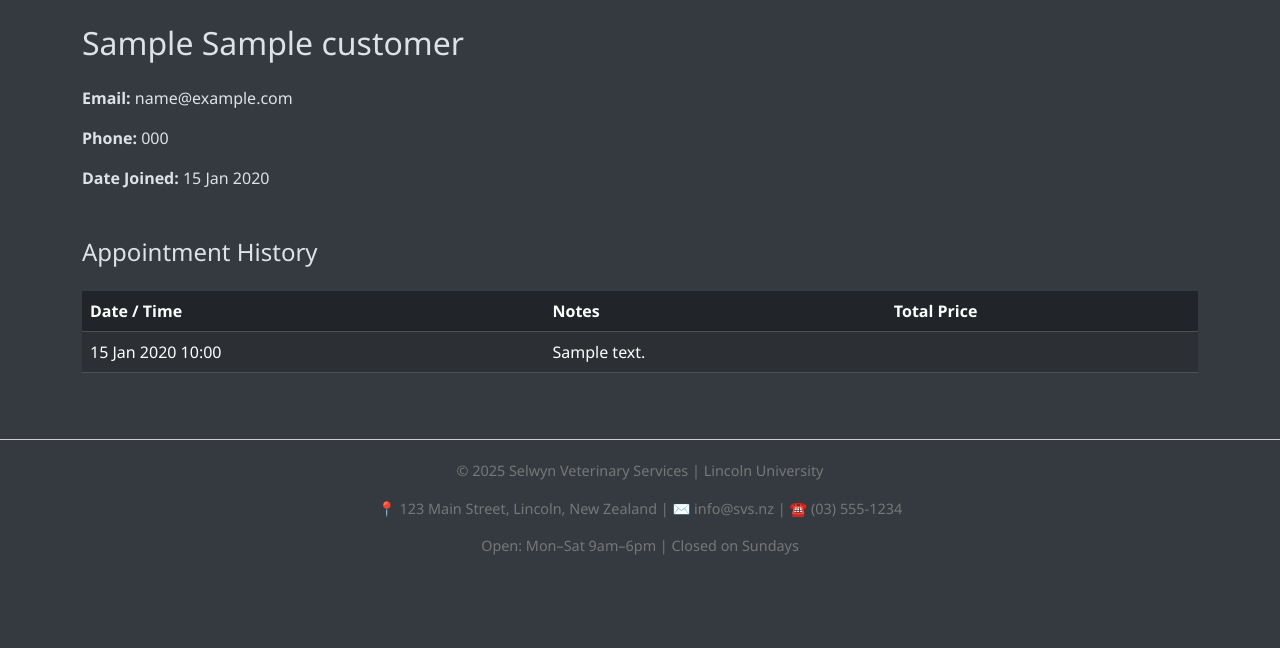
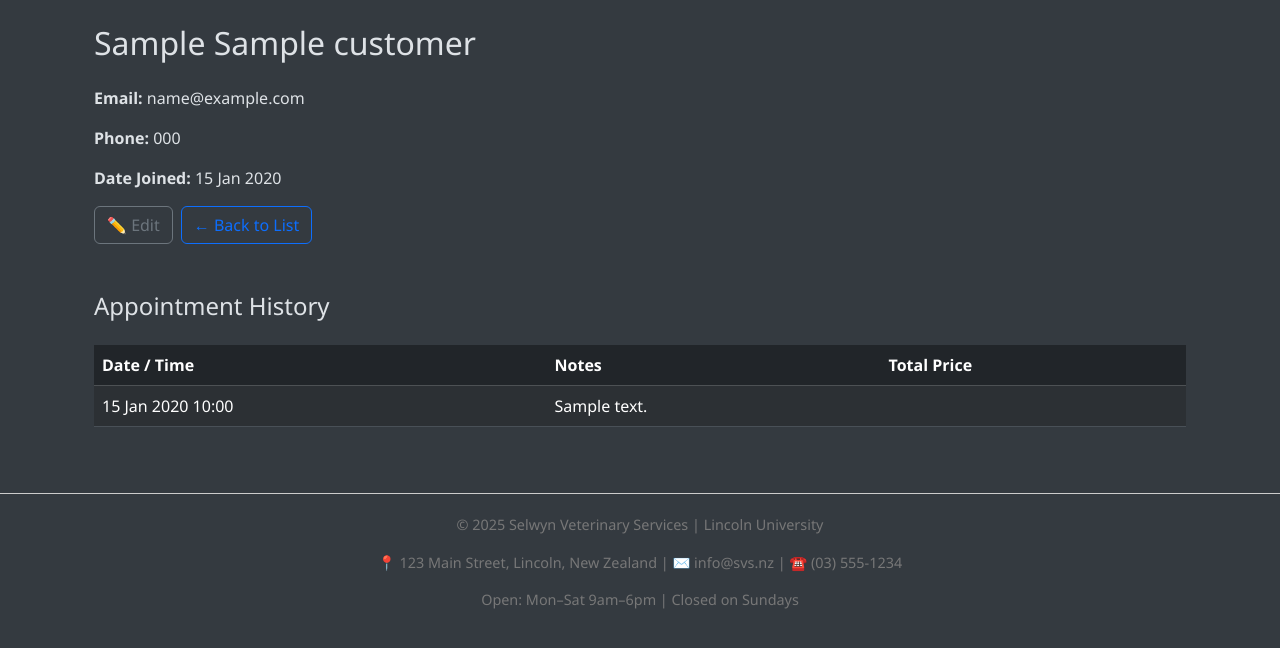
Before and after one commit to Han-Gu-1171257/svs, a Flask app: template templates/customer_summary.html in a window 1280 px wide. Shown: the part 56-704 px from the top of the page. Run offline with Flask 3, Linux system fonts and the light colour scheme; the template is opened without the code that fills it: most values are stand-ins (such as "Sample title", 1, 10 or a date in 2020); some libraries are stand-ins or nearby versions.

Commit message:
Update customer_summary.html

```diff
--- a/templates/customer_summary.html
+++ b/templates/customer_summary.html
@@ -1,9 +1,16 @@
 {% extends "base.html" %}
 {% block content %}
+<div class="container mt-4">
   <h2 class="mb-4">{{ customer.first_name }} {{ customer.family_name }}</h2>
+
   <p><strong>Email:</strong> {{ customer.email or "N/A" }}</p>
   <p><strong>Phone:</strong> {{ customer.phone or "N/A" }}</p>
   <p><strong>Date Joined:</strong> {{ customer.date_joined.strftime("%d %b %Y") }}</p>
+
+  <div class="d-flex gap-2 mb-4">
+    <a href="{{ url_for('edit_customer', customer_id=customer.customer_id) }}" class="btn btn-outline-secondary">✏️ Edit</a>
+    <a href="{{ url_for('customers') }}" class="btn btn-outline-primary">← Back to List</a>
+  </div>
 
   <h4 class="mt-5">Appointment History</h4>
   <div class="table-responsive">
@@ -29,4 +36,5 @@
       </tbody>
     </table>
   </div>
+</div>
 {% endblock %}
```
Lines whose indentation alone changed are shown as unchanged.
